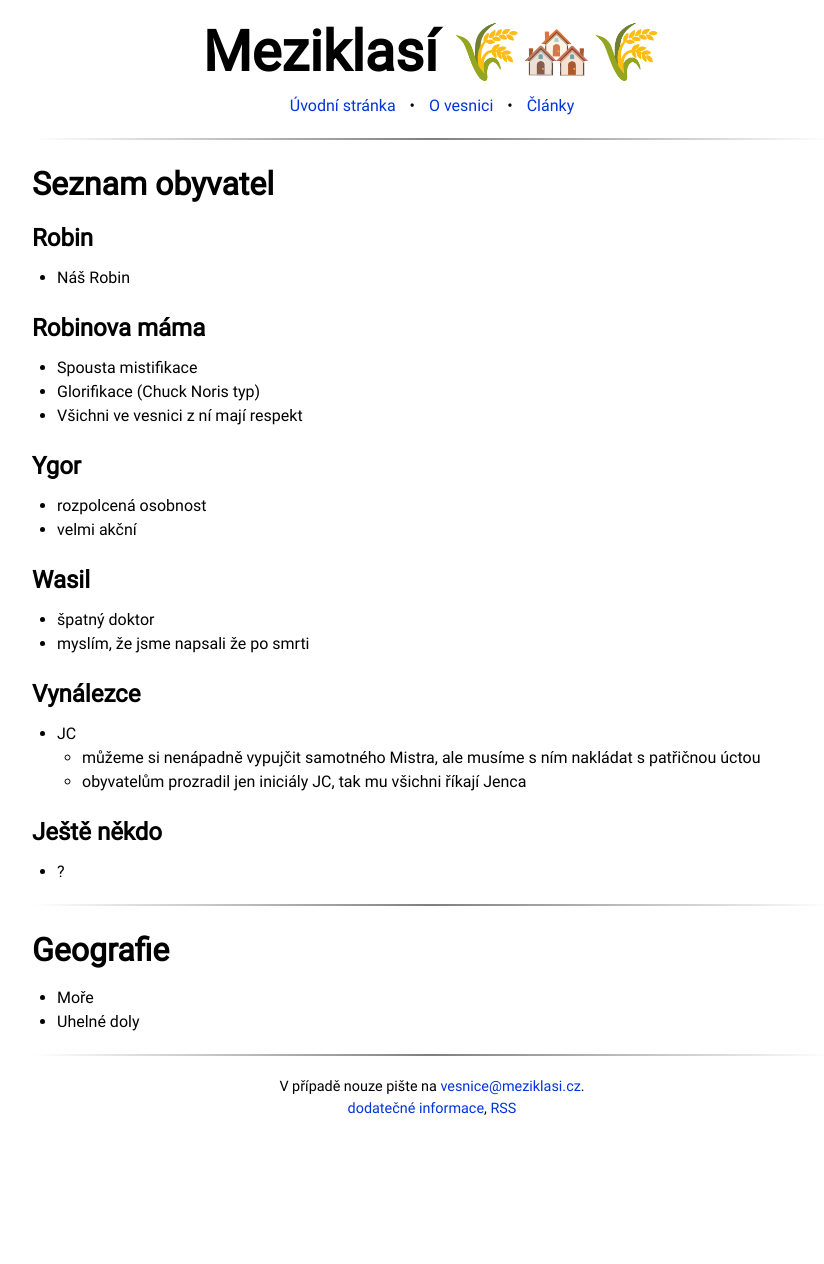
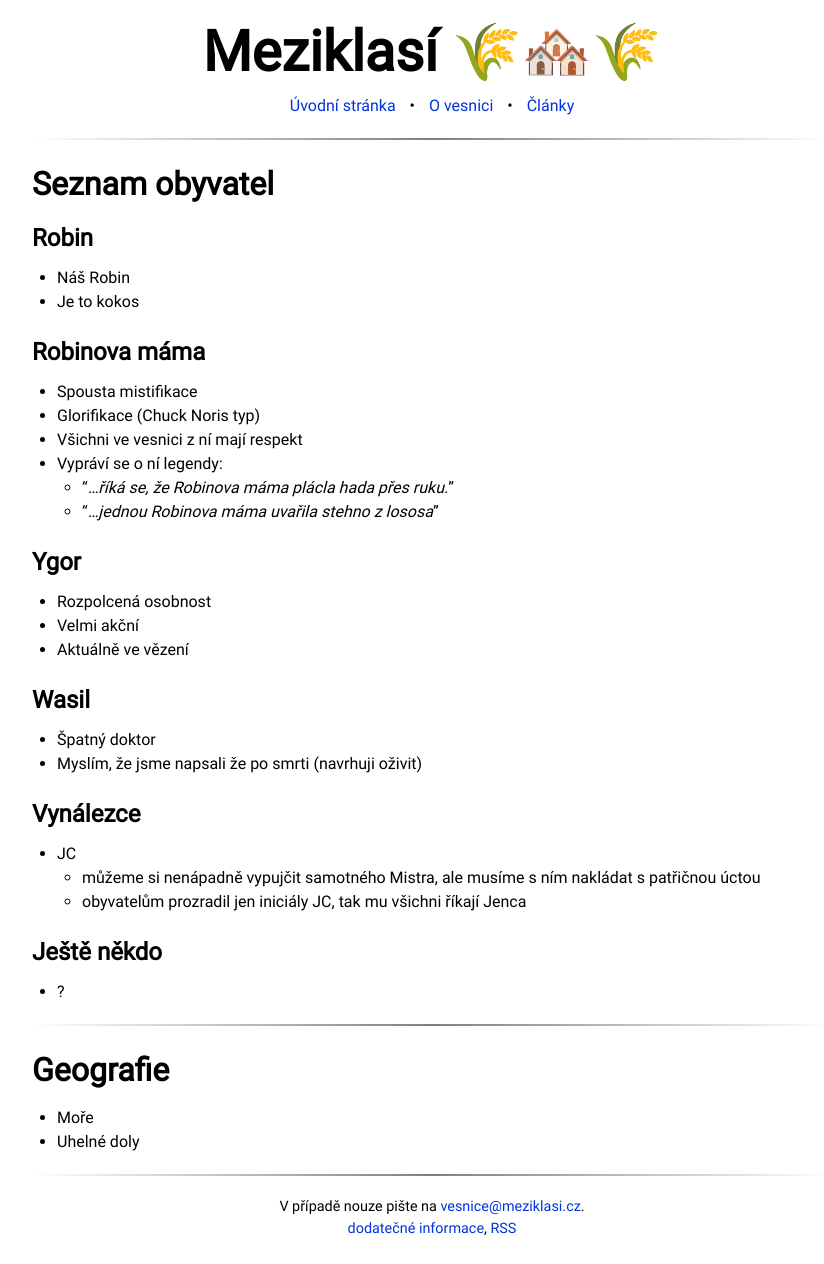
Before and after one commit to Meziklassociation/meziklasi, a Jekyll site: the page built from codex.md, in a window 1280 px wide. Shown: the whole page, without its empty margins (208-1032 px from the left). Built offline with Jekyll 4.4.1, drawn with Linux system fonts in a browser that asks for light colours; before the commit the page ends 1144 px from its top, so only the background shows below that.

Commit message:
codex update

```diff
--- a/codex.md
+++ b/codex.md
@@ -9,19 +9,24 @@ permalink: /codex
 
 ## Robin
 - Náš Robin
+- Je to kokos
 
 ## Robinova máma
 - Spousta mistifikace
 - Glorifikace (Chuck Noris typ)
 - Všichni ve vesnici z ní mají respekt
+- Vypráví se o ní legendy:
+	- "_...říká se, že Robinova máma plácla hada přes ruku._"
+	- "_...jednou Robinova máma uvařila stehno z lososa_"
 
 ## Ygor
-- rozpolcená osobnost
-- velmi akční
+- Rozpolcená osobnost
+- Velmi akční
+- Aktuálně ve vězení
 
 ## Wasil
-- špatný doktor
-- myslím, že jsme napsali že po smrti
+- Špatný doktor
+- Myslím, že jsme napsali že po smrti (navrhuji oživit)
 
 ## Vynálezce
 - JC
@@ -34,6 +39,5 @@ permalink: /codex
 ---
 
 # Geografie
-
 - Moře
 - Uhelné doly
```
